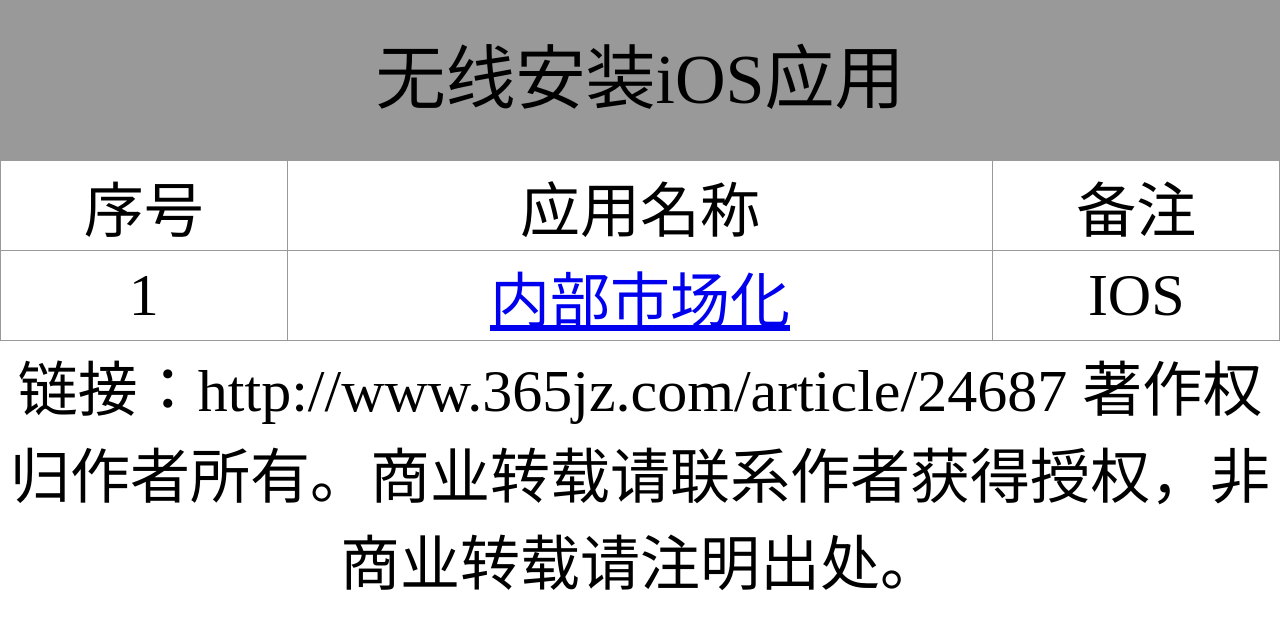
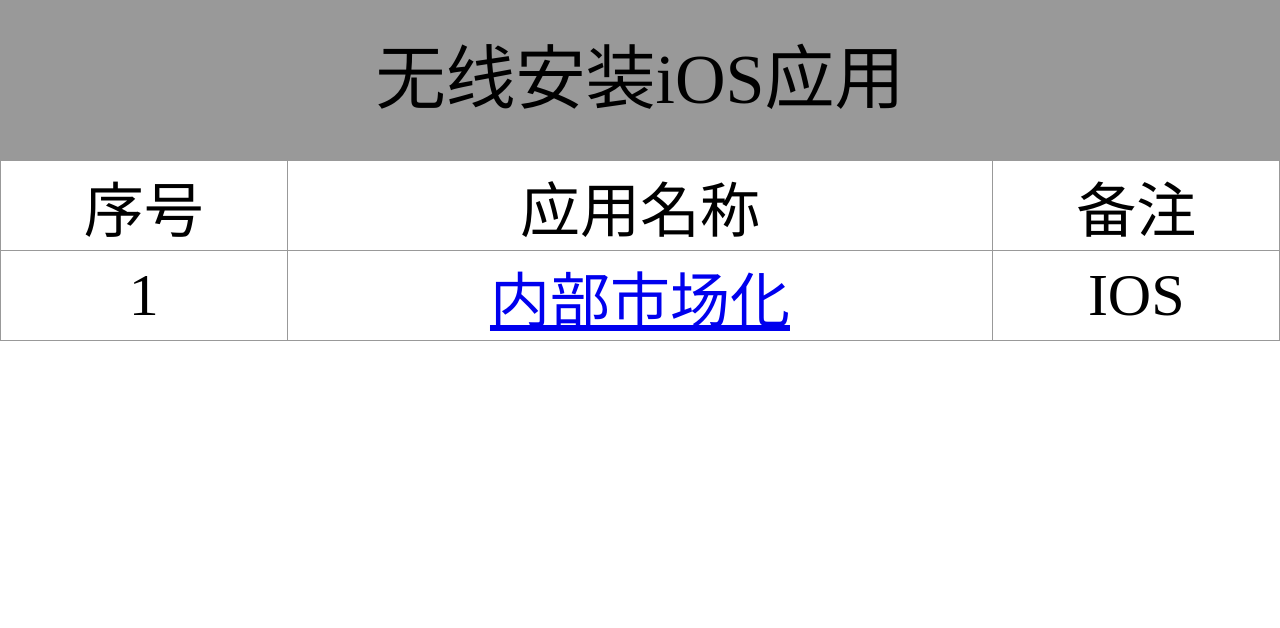
Before and after one commit to buzhunbukaixin/xxhh, a plain HTML site: page app.html in a window 1280 px wide. Drawn offline with Linux system fonts and the light colour scheme.

Commit message:
Update app.html

```diff
--- a/app.html
+++ b/app.html
@@ -42,7 +42,3 @@
     </div>
 </body>
 </html>
-
-
-链接：http://www.365jz.com/article/24687
-著作权归作者所有。商业转载请联系作者获得授权，非商业转载请注明出处。
```
